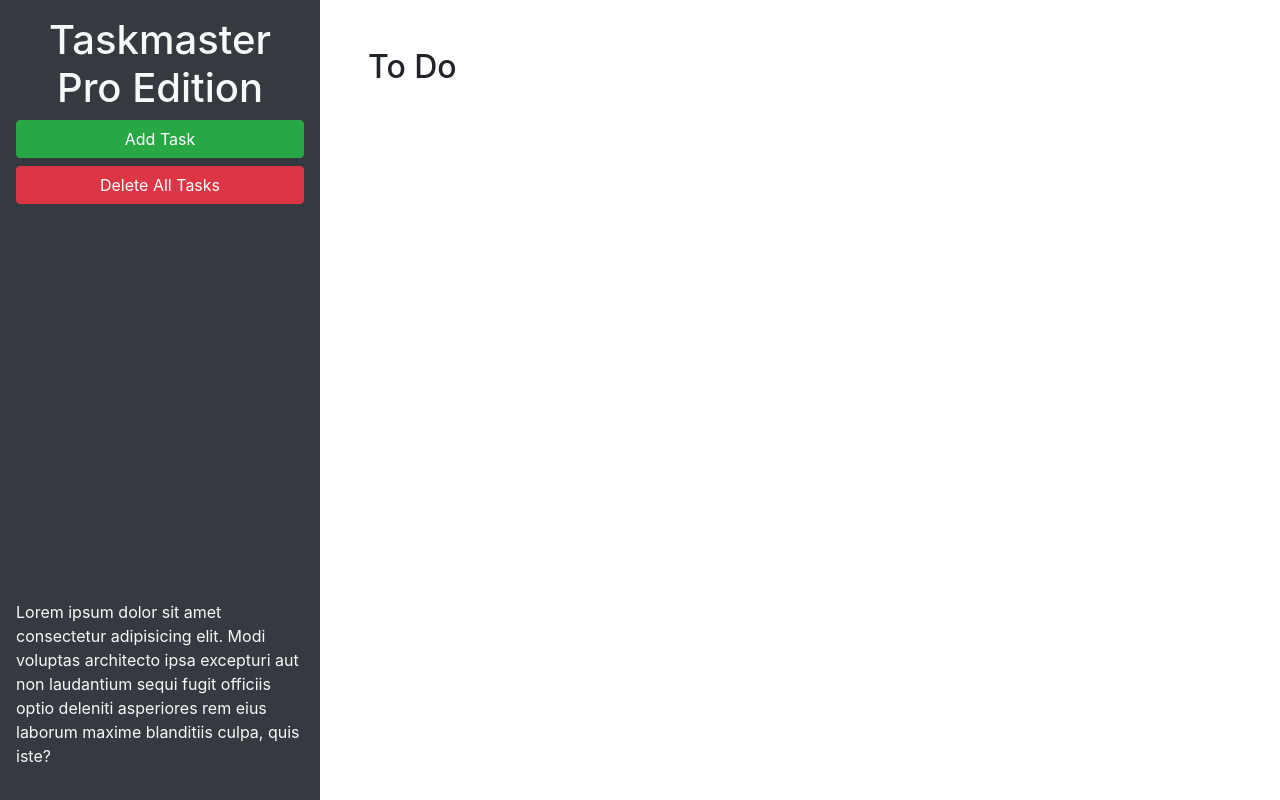
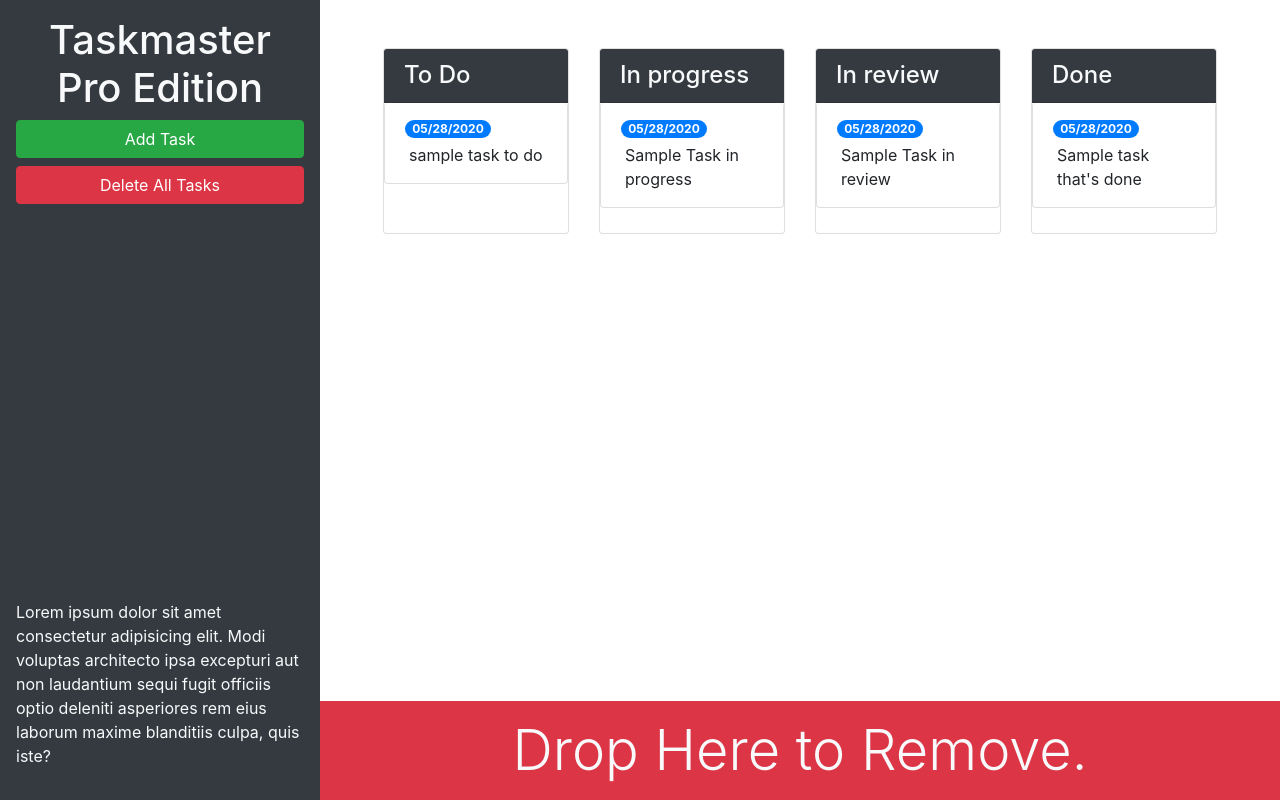
Before and after one commit to benjamin-commits/taskmaster-pro, a plain HTML site: page index.html in a window 1280 px wide. Drawn offline with nearby package versions, Linux system fonts and the light colour scheme.

Commit message:
trashzone

```diff
--- a/index.html
+++ b/index.html
@@ -6,28 +6,84 @@
   <meta name="viewport" content="width=device-width, initial-scale=1.0">
   <meta http-equiv="X-UA-Compatible" content="ie=edge">
   <link rel="stylesheet" href="https://cdnjs.cloudflare.com/ajax/libs/twitter-bootstrap/4.3.1/css/bootstrap.min.css">
-  <link rel="stylesheet" href="./assets/css/style.css" />
+  <link rel="stylesheet" href="./assets/css/style.css"/>
   <title>Taskmaster Pro</title>
 </head>
 
 <body>
 
   <div class="row min-vh-100 no-gutters">
-    <header class="col-12 col-lg-3 bg-dark text-light d-flex flex-column p-4 p-lg-3">
+      <header class="col-12 col-lg-3 bg-dark text-light sticky-top d-flex flex-column p-4 p-lg-3">
         <h1 class="text-center">Taskmaster Pro Edition</h1>
         <button id="create-task" class="btn btn-block btn-success" data-toggle="modal" data-target="#task-form-modal">Add
           Task</button>
         <button id="remove-tasks" class="btn btn-block btn-danger">Delete All Tasks</button>
-      <p class="mt-auto">Lorem ipsum dolor sit amet consectetur adipisicing elit. Modi voluptas architecto ipsa
+        <p class="mt-auto d-none d-lg-block">Lorem ipsum dolor sit amet consectetur adipisicing elit. Modi voluptas architecto ipsa
           excepturi aut non
           laudantium sequi fugit officiis optio deleniti asperiores rem eius laborum maxime blanditiis culpa, quis iste?
         </p>
       </header>
-    <main class="col-12 col-lg-9">
-      <div class="m-5">
-        <h2>To Do</h2>
-        <ul id="list-toDo" class="list-group"> </ul>
+    <main class="col-12 col-lg-9 d-flex flex-column">
+      <div class="m-5 row justify-content-around">
+          <!-- todo start -->
+        <div class="col-12 col-md-6 col-xl-3 mb-3">
+          <div class="card">
+            <h4 class="card-header bg-dark text-light">To Do</h4>
+            <ul class="list-group" id="list-toDo">
+              <li class="list-group-item">
+              <span class="badge badge-primary badge-pill">05/28/2020</span>
+              <p class="m-1">sample task to do</p>
+              </li>
+            </ul>
           </div>
+        </div>
+          <!-- todo end -->
+          <!-- in progress start -->
+        <div class="col-12 col-md-6 col-xl-3 mb-3">
+          <div class="card">
+            <h4 class="card-header bg-dark text-light">In progress</h4>
+            <ul class="list-group" id="list-inProgress">
+              <li class="list-group-item">
+                <span class="badge badge-primary badge-pill">05/28/2020</span>
+                <p class="m-1">Sample Task in progress</p>
+              </li>
+            </ul>
+          </div>
+        </div>
+          <!-- in progress end -->
+          <!-- in review start -->
+        <div class="col-12 col-md-6 col-xl-3 mb-3">
+          <div class="card">
+            <h4 class="card-header bg-dark text-light">In review</h4>
+            <ul class="list-group" id="list-inReview">
+              <li class="list-group-item">
+              <span class="badge badge-primary badge-pill">05/28/2020
+              </span>
+              <p class="m-1">Sample Task in review</p>
+              </li>
+            </ul>
+          </div>
+        </div>
+          <!-- in review end -->
+          <!-- done start -->
+        <div class="col-12 col-md-6 col-xl-3 mb-3">
+          <div class="card">
+            <h4 class="card-header bg-dark text-light">Done</h4>
+            <ul class="list-group" id="list-done">
+              <li class="list-group-item">
+                <span class="badge badge-primary badge-pill">05/28/2020</span>
+                <p class="m-1">Sample task that's done</p>
+              </li>
+            </ul>
+          </div>
+        </div>
+          <!-- done end -->
+      </div>
+      <!-- start trash zone -->
+      <div id="trash" class="mt-auto">
+        <div class="w-100 bg-danger p-3 text-center text-light display-4">Drop Here to Remove.</div>
+      </div>
+      <!-- end trash zone -->
     </main>
   </div>
 
@@ -46,11 +102,11 @@
           <form>
             <div class="form-group">
               <label for="modalTaskDescription">Task description</label>
-              <textarea id="modalTaskDescription" rows="3"></textarea>
+              <textarea id="modalTaskDescription" rows="3" class="form-control"></textarea>
             </div>
             <div class="form-group">
               <label for="modalDueDate">Due date</label>
-              <input type="text" id="modalDueDate" placeholder="mm/dd/yyyy" autocomplete="off" />
+              <input type="text" class="form-control" id="modalDueDate" placeholder="mm/dd/yyyy" autocomplete="off" />
             </div>
           </form>
         </div>
```
Lines whose indentation alone changed are shown as unchanged.
